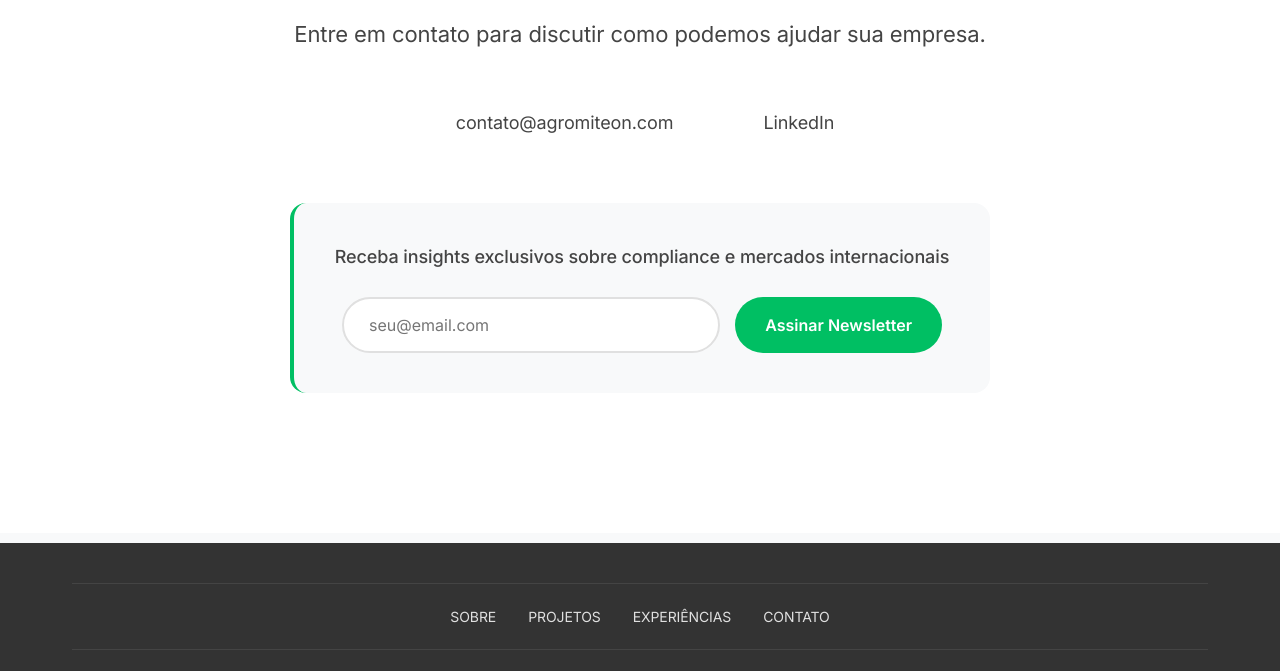
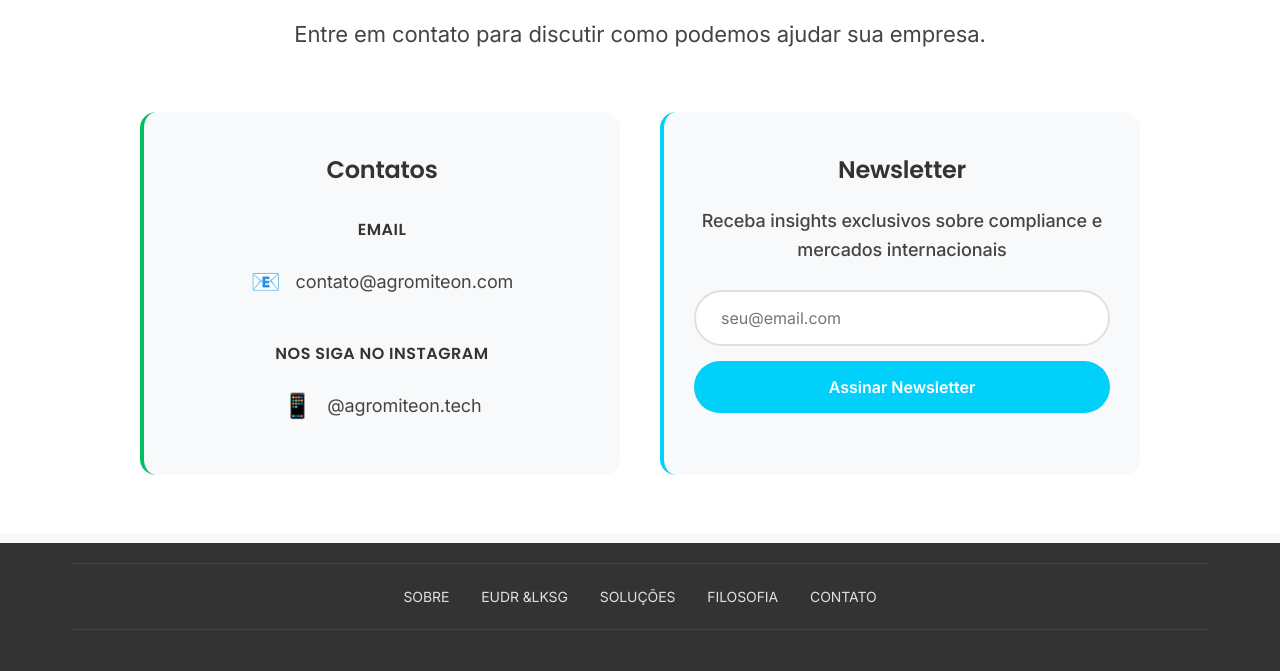
Before and after one commit to thiagokf/projeto-agromiteon, a website: page frontend/index.html in a window 1280 px wide. Shown: the part 7955-8626 px from the top of the page. Drawn offline with Linux system fonts and the light colour scheme.

Commit message:
desenvolvimento da section cnotatos

```diff
--- a/frontend/index.html
+++ b/frontend/index.html
@@ -364,23 +364,35 @@
       </section>
       <section id="contatos" class="contatos-section">
         <div class="contato-container">
-          <div class="contatos-minimal">
+          <div class="contatos-header">
             <h2>Vamos conversar?</h2>
             <p class="contatos-lead">Entre em contato para discutir como podemos ajudar sua empresa.</p>
+          </div>
 
-            <div class="contatos-info-minimal">
-              <a href="" class="contato-link">
-                <span class="contato-icon-minimal"></span>
-                contato@agromiteon.com
-              </a>
+          <div class="contatos-grid">
+            <div class="contatos-info-card">
+              <h3>Contatos</h3>
+              <div class="contatos-info-list">
+                <div class="contato-item">
+                  <h4 class="contato-titulo">Email</h4>
+                  <a href="mailto:contato@agromiteon.com" class="contato-link">
+                    <span class="contato-icon-minimal">📧</span>
+                    contato@agromiteon.com
+                  </a>
+                </div>
 
-              <a href="https://www.instagram.com/agromiteon.tech/" target="_blank" class="contato-link">
-                <span class="contato-icon-minimal"></span>
-                LinkedIn
-              </a>
+                <div class="contato-item">
+                  <h4 class="contato-titulo">Nos siga no Instagram</h4>
+                  <a href="https://www.instagram.com/agromiteon.tech/" target="_blank" class="contato-link">
+                    <span class="contato-icon-minimal">📱</span>
+                    @agromiteon.tech
+                  </a>
+                </div>
+              </div>
             </div>
 
-            <div class="newsletter-minimal">
+            <div class="newsletter-card">
+              <h3>Newsletter</h3>
               <p>Receba insights exclusivos sobre compliance e mercados internacionais</p>
               <form class="newsletter-form-minimal" id="newsletter-form">
                 <input
@@ -399,15 +411,15 @@
     </main>
 
     <footer class="footer">
-    <footer class="footer">
       <div class="container grid--footer">
         <div class="footer-nav">
           <ul class="footer-list">
             <li><a href="#sobre">Sobre</a></li>
-            <li><a href="#projetos">Projetos</a></li>
+            <li><a href="#projetos">EUDR &LkSG</a></li>
             <li>
-              <a href="#exp_e_certificados">Experiências</a>
+              <a href="#exp_e_certificados">Soluções</a>
             </li>
+            <li><a href="#filosofia">Filosofia</a></li>
             <li><a href="#contatos">Contato</a></li>
           </ul>
         </div>
@@ -434,7 +446,6 @@
             </li>
           </ul>
         </div>
-        </p>
       </div>
     </footer>
 
--- a/frontend/style.css
+++ b/frontend/style.css
@@ -1751,6 +1751,7 @@ tilos para seção EUDR & LkSG */
   padding: 8rem 0 4rem 0;
   margin-bottom: 10px
 }
+
 .contato-container {
   margin: 0 auto;
   max-width: 1200px;
@@ -1758,13 +1759,12 @@ tilos para seção EUDR & LkSG */
   padding-top: 100px
 }
 
-.contatos-minimal {
-  max-width: 700px;
-  margin: 0 auto;
-  text-align: center;
-}
-
-.contatos-minimal h2 {
+.contatos-header {
+  text-align: center;
+  margin-bottom: 6rem;
+}
+
+.contatos-header h2 {
   font-size: 5rem;
   color: var(--text-color-dark);
   margin-bottom: 2rem;
@@ -1774,61 +1774,104 @@ tilos para seção EUDR & LkSG */
 .contatos-lead {
   font-size: 2.2rem;
   color: var(--text-color-main);
-  margin-bottom: 5rem;
   line-height: 1.6;
 }
 
-.contatos-info-minimal {
-  display: flex;
-  justify-content: center;
+.contatos-grid {
+  display: grid;
+  grid-template-columns: 1fr 1fr;
   gap: 4rem;
-  margin-bottom: 6rem;
+  max-width: 1000px;
+  margin: 0 auto;
+}
+
+.contatos-info-card {
+  background-color: #f8f9fa;
+  padding: 4rem 3rem;
+  border-radius: 16px;
+  border-left: 4px solid var(--color-green);
+}
+
+.contatos-info-card h3 {
+  font-size: 2.4rem;
+  color: var(--text-color-dark);
+  margin-bottom: 3rem;
+  font-weight: 600;
+  text-align: center;
+}
+
+.contatos-info-list {
+  display: flex;
+  flex-direction: column;
+  gap: 3rem;
+}
+
+.contato-item {
+  text-align: center;
+}
+
+.contato-titulo {
+  font-size: 1.6rem;
+  color: var(--text-color-dark);
+  margin-bottom: 1rem;
+  font-weight: 600;
+  text-transform: uppercase;
+  letter-spacing: 0.5px;
+}
+
+.newsletter-card {
+  background-color: #f8f9fa;
+  padding: 4rem 3rem;
+  border-radius: 16px;
+  border-left: 4px solid var(--color-line);
+}
+
+.newsletter-card h3 {
+  font-size: 2.4rem;
+  color: var(--text-color-dark);
+  margin-bottom: 2rem;
+  font-weight: 600;
+  text-align: center;
+}
+
+.newsletter-card p {
+  font-size: 1.8rem;
+  color: var(--text-color-main);
+  margin-bottom: 2.5rem;
+  font-weight: 500;
+  text-align: center;
 }
 
 .contato-link {
   display: flex;
   align-items: center;
-  gap: 1rem;
+  gap: 1.5rem;
   font-size: 1.8rem;
   color: var(--text-color-dark);
   text-decoration: none;
   transition: all 0.3s ease;
-  padding: 1rem 2rem;
+  padding: 1.5rem 2rem;
   border-radius: 8px;
+  justify-content: center;
 }
 
 .contato-link:hover {
   color: var(--color-green);
   background-color: rgba(0, 191, 99, 0.05);
+  transform: translateY(-2px);
 }
 
 .contato-icon-minimal {
   font-size: 2.4rem;
 }
 
-.newsletter-minimal {
-  background-color: #f8f9fa;
-  padding: 4rem 4rem;
-  border-radius: 16px;
-  border-left: 4px solid var(--color-green);
-}
-
-.newsletter-minimal p {
-  font-size: 1.8rem;
-  color: var(--text-color-main);
-  margin-bottom: 2.5rem;
-  font-weight: 500;
-}
-
 .newsletter-form-minimal {
   display: flex;
+  flex-direction: column;
   gap: 1.5rem;
-  max-width: 600px;
-  margin: 0 auto;
 }
 
 .newsletter-form-minimal input {
-  flex: 1;
   padding: 1.6rem 2.5rem;
   border: 2px solid #e0e0e0;
   border-radius: 50px;
@@ -1839,12 +1882,12 @@ tilos para seção EUDR & LkSG */
 
 .newsletter-form-minimal input:focus {
   outline: none;
-  border-color: var(--color-green);
+  border-color: var(--color-line);
 }
 
 .btn-newsletter-minimal {
   padding: 1.6rem 3rem;
-  background-color: var(--color-green);
+  background-color: var(--color-line);
   color: white;
   border: none;
   border-radius: 50px;
@@ -1857,16 +1900,40 @@ tilos para seção EUDR & LkSG */
 }
 
 .btn-newsletter-minimal:hover {
-  background-color: var(--color-line);
+  background-color: var(--color-green);
   transform: translateY(-2px);
-  box-shadow: 0 6px 20px rgba(0, 191, 99, 0.3);
+  box-shadow: 0 6px 20px rgba(0, 208, 250, 0.3);
+}
+
+.status-message {
+  text-align: center;
+  margin-top: 1rem;
+  font-size: 1.4rem;
+  color: var(--color-green);
+}
+
+/* Responsividade para telas menores */
+@media (max-width: 768px) {
+  .contatos-grid {
+    grid-template-columns: 1fr;
+    gap: 3rem;
+  }
+
+  .contatos-header h2 {
+    font-size: 3.5rem;
+  }
+
+  .contatos-info-card,
+  .newsletter-card {
+    padding: 3rem 2rem;
+  }
 }
 
 /* Footer */
 .footer {
   background-color: #333;
   color: #e0e0e0;
-  padding: 2rem 0;
+  padding: 2rem 0 0 0;
 }
 
 .grid--footer {
```
